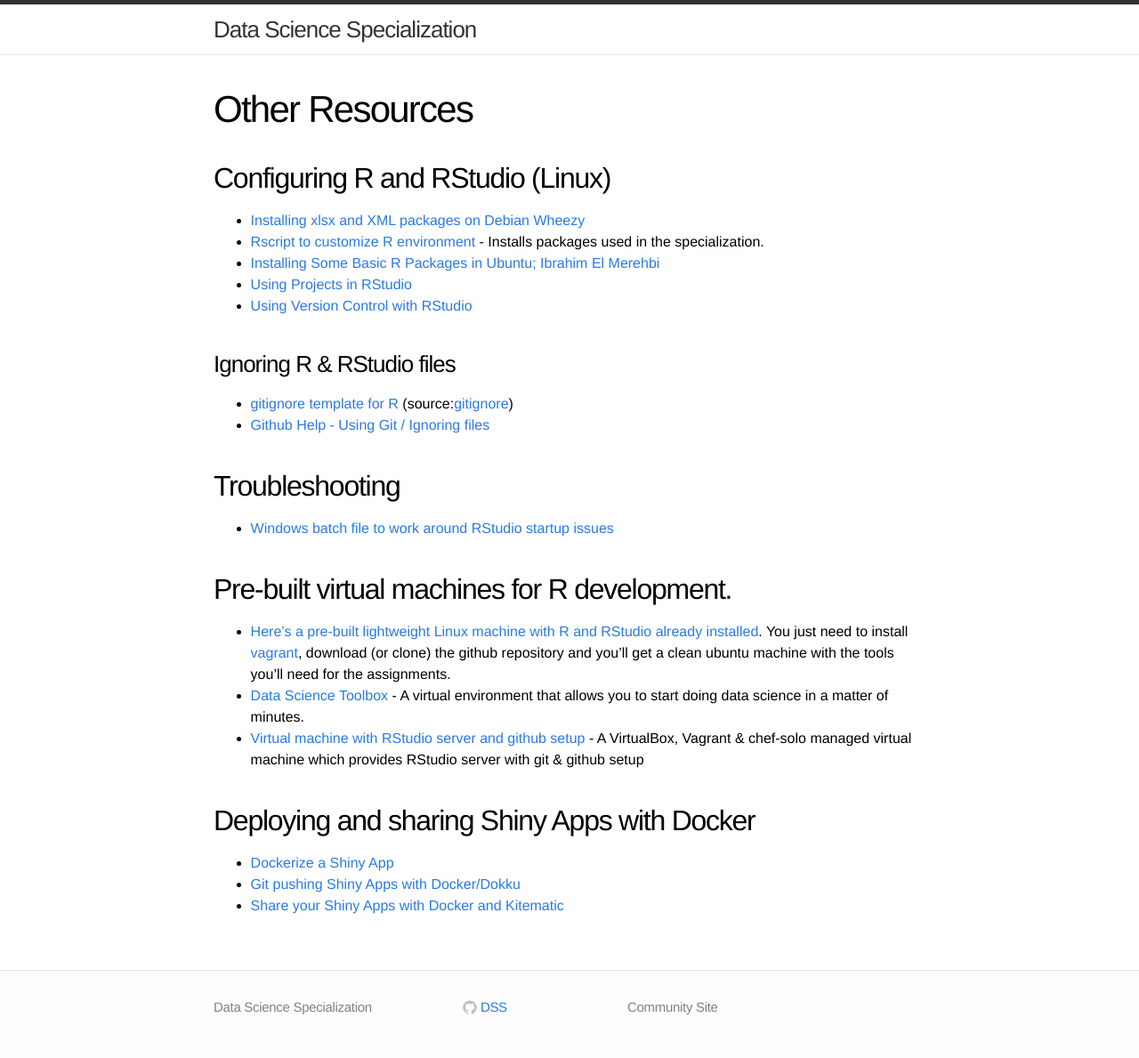
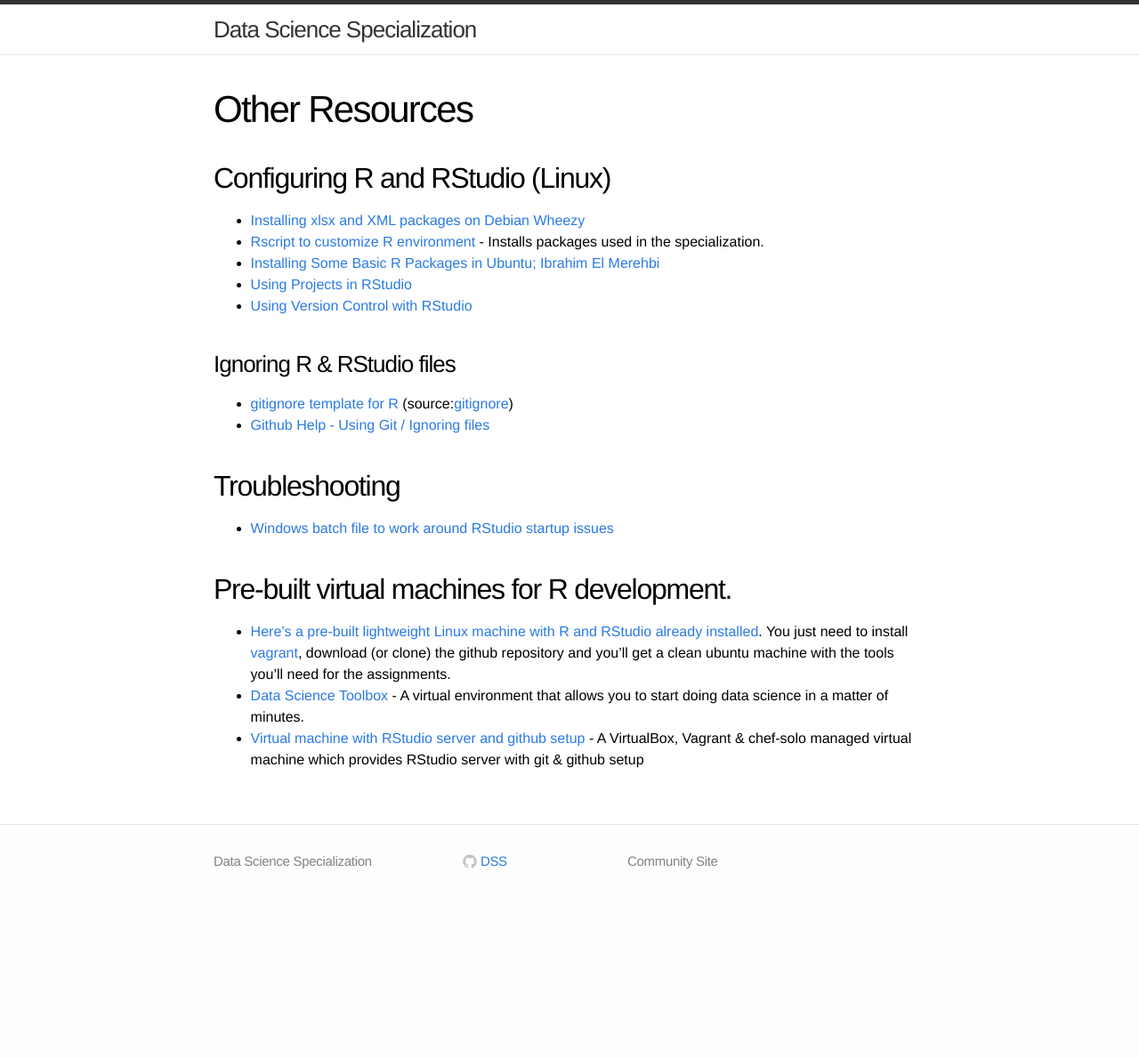
Before and after one commit to DataScienceSpecialization/DataScienceSpecialization.github.io, a Jekyll site: the page built from other.md, in a window 1280 px wide. Shown: the whole page at 89% size. Built offline with Jekyll 4.4.1, drawn with Linux system fonts in a browser that asks for light colours; after the commit the page ends 1025 px from its top, so only the background shows below that.

Commit message:
moved from other the ddp

```diff
--- a/other.md
+++ b/other.md
@@ -25,8 +25,3 @@
 - [Data Science Toolbox](http://datasciencetoolbox.org/) - A virtual environment that allows you to start doing data science in a matter of minutes.
 
 - [Virtual machine with RStudio server and github setup](https://github.com/tboloo/vagrant-rstudio) - A VirtualBox, Vagrant & chef-solo managed virtual machine which provides RStudio server with git & github setup
-
-## Deploying and sharing Shiny Apps with Docker
-- [Dockerize a Shiny App](http://www.flaviobarros.net/2015/04/30/dockerizing-a-shiny-app/)
-- [Git pushing Shiny Apps with Docker/Dokku](http://www.flaviobarros.net/2015/05/11/git-pushing-shiny-apps-with-docker-dokku/)
-- [Share your Shiny Apps with Docker and Kitematic](http://www.flaviobarros.net/2015/08/10/share-your-shiny-apps-with-docker-and-kitematic/)
```
Also changed, not shown: ddp.md (+5 -0 lines).
